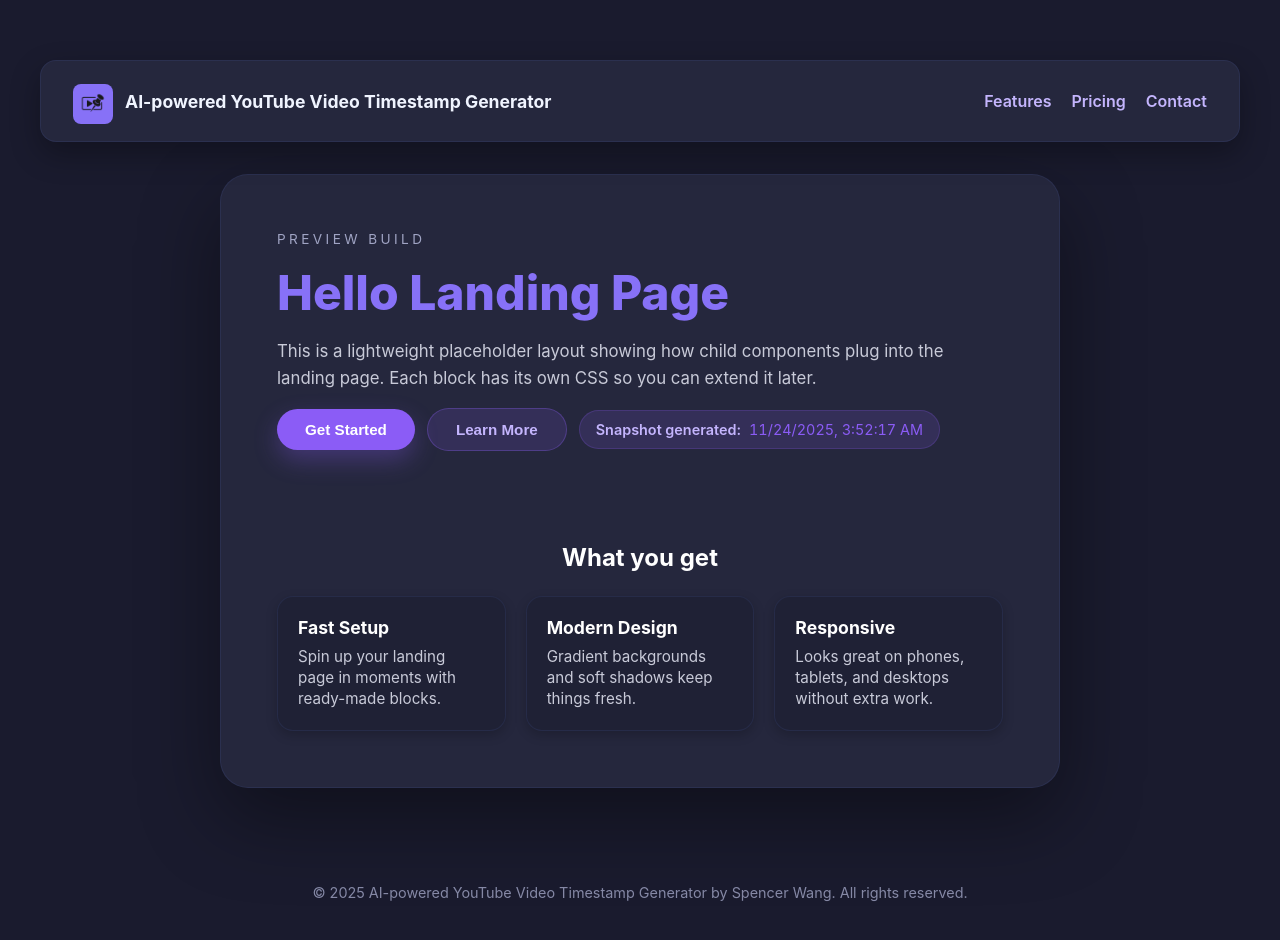
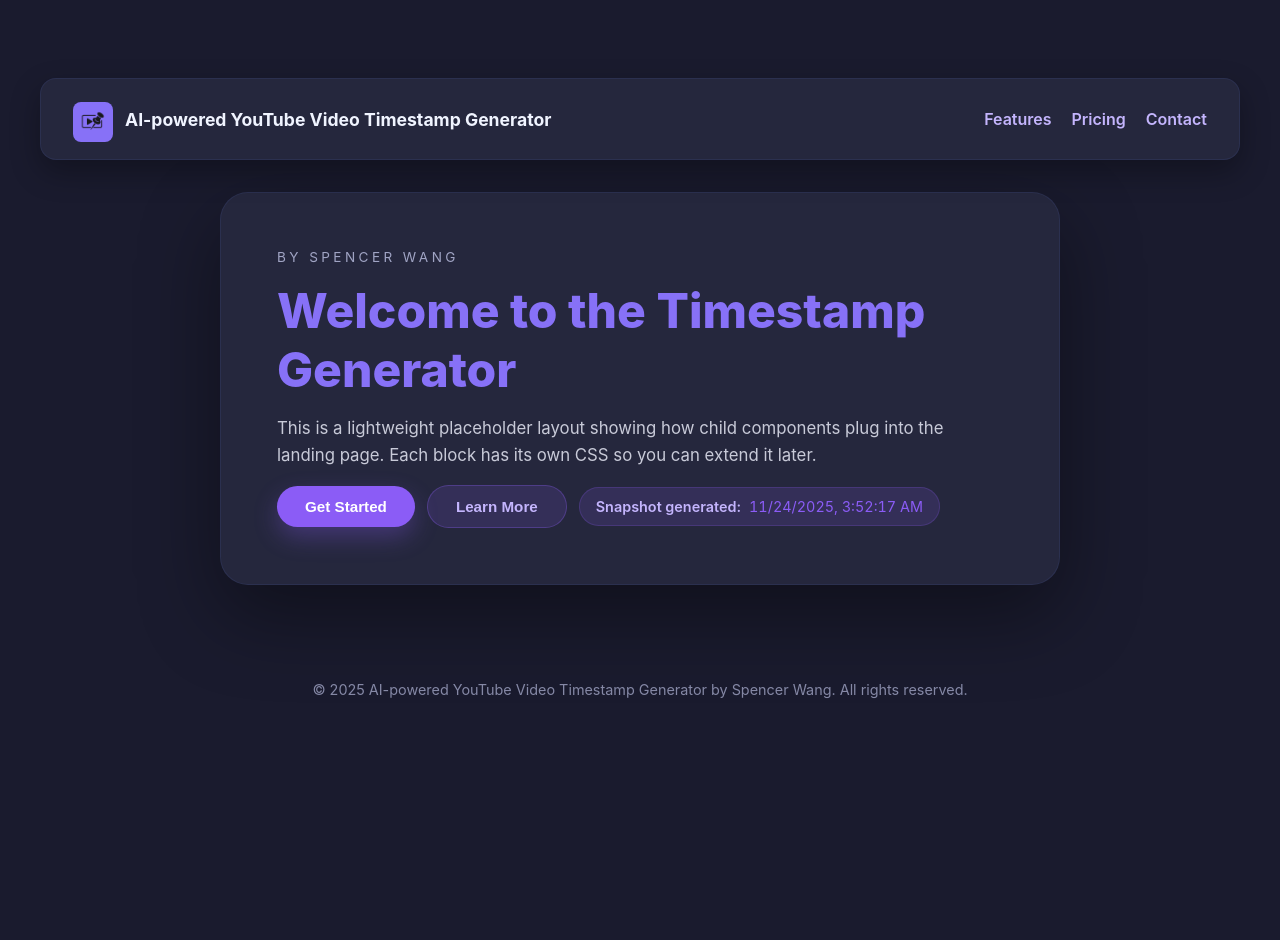
Before and after one commit to SpencerWang77/AI-Generated-YouTube-Timestamps, a React (Create React App) app: page / in a window 1280 px wide. Shown: the top 940 px of the page. After the commit the page ends 800 px from the top, so only its background shows below. Built offline with nearby package versions, Linux system fonts and the light colour scheme.

Commit message:
change wording

```diff
--- a/package.json
+++ b/package.json
@@ -3,6 +3,11 @@
   "version": "0.1.0",
   "private": true,
   "dependencies": {
+    "@fortawesome/fontawesome-svg-core": "^7.1.0",
+    "@fortawesome/free-brands-svg-icons": "^7.1.0",
+    "@fortawesome/free-regular-svg-icons": "^7.1.0",
+    "@fortawesome/free-solid-svg-icons": "^7.1.0",
+    "@fortawesome/react-fontawesome": "^3.1.0",
     "@testing-library/dom": "^10.4.1",
     "@testing-library/jest-dom": "^6.9.1",
     "@testing-library/react": "^16.3.0",
--- a/src/unAuth/LandingPage.js
+++ b/src/unAuth/LandingPage.js
@@ -12,8 +12,8 @@ function LandingPage() {
         <NavBar />
         <div className="landing-content">
           <section className="landing-hero">
-            <p className="landing-kicker">Preview Build</p>
-            <h1 className="landing-title">Hello Landing Page</h1>
+            <p className="landing-kicker">BY SPENCER WANG</p>
+            <h1 className="landing-title">Welcome to the Timestamp Generator</h1>
             <p className="landing-description">
               This is a lightweight placeholder layout showing how child components plug
               into the landing page. Each block has its own CSS so you can extend it
@@ -25,7 +25,7 @@ function LandingPage() {
               <Timestamp />
             </div>
           </section>
-          <Bumpups />
+          {/* <Bumpups /> */}
         </div>
         <Footer />
       </div>
```
Also changed, not shown: 1 other file (tests, documents, lock files or other folders).
